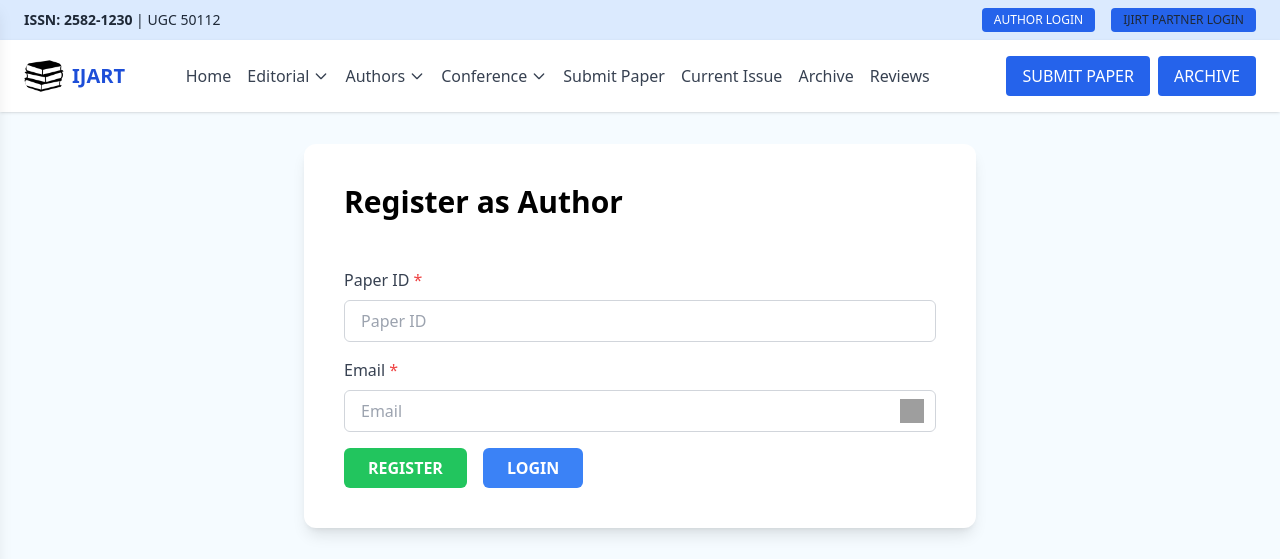
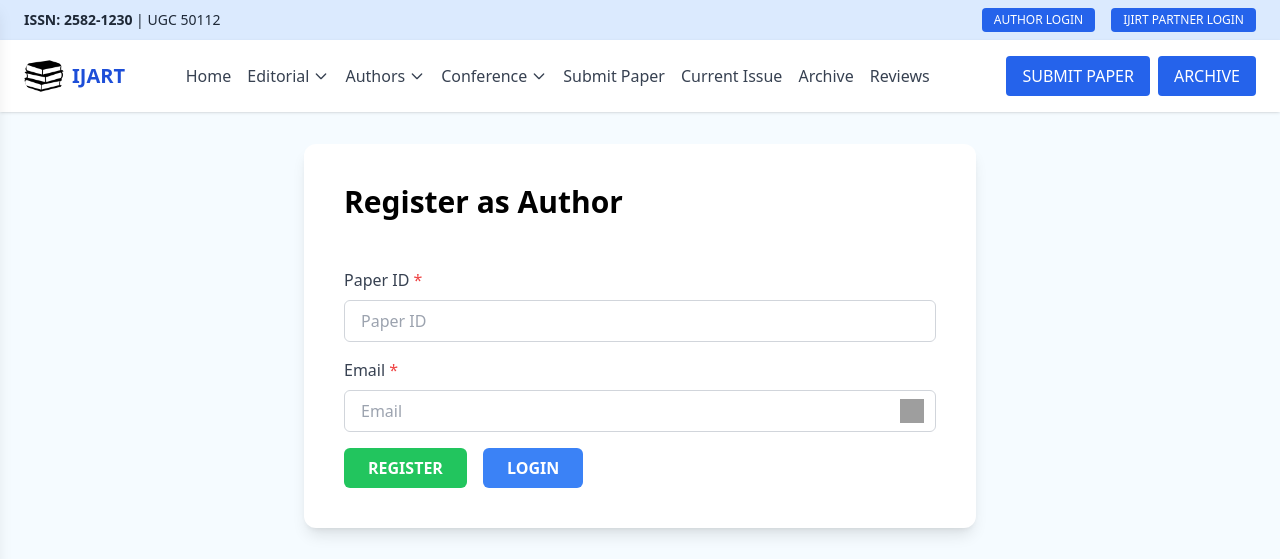
Before and after one commit to gautamk1512/IJETT-Research, a Django app: page /author-register/ in a window 1280 px wide. Shown: the top 559 px of the page. Run offline with Django 5.2, Linux system fonts and the light colour scheme; some libraries are stand-ins or nearby versions; grey boxes are pictures that could not be loaded.

```diff
--- a/templates/base.html
+++ b/templates/base.html
@@ -17,7 +17,7 @@
       </div>
       <div class="flex justify-center md:justify-end space-x-4 mt-2 md:mt-0">
         <a href="/author-login/" class="bg-blue-600 text-white px-3 py-1 rounded text-xs hover:bg-blue-700">AUTHOR LOGIN</a>
-        <a href="#" class="bg-blue-600 tcwhite px-3 py-1 rounded text-xs hover:bg-blue-700">IJIRT PARTNER LOGIN</a>
+        <a href="#" class="bg-blue-600 text-white px-3 py-1 rounded text-xs hover:bg-blue-700">IJIRT PARTNER LOGIN</a>
       </div>
     </div>
 
```
